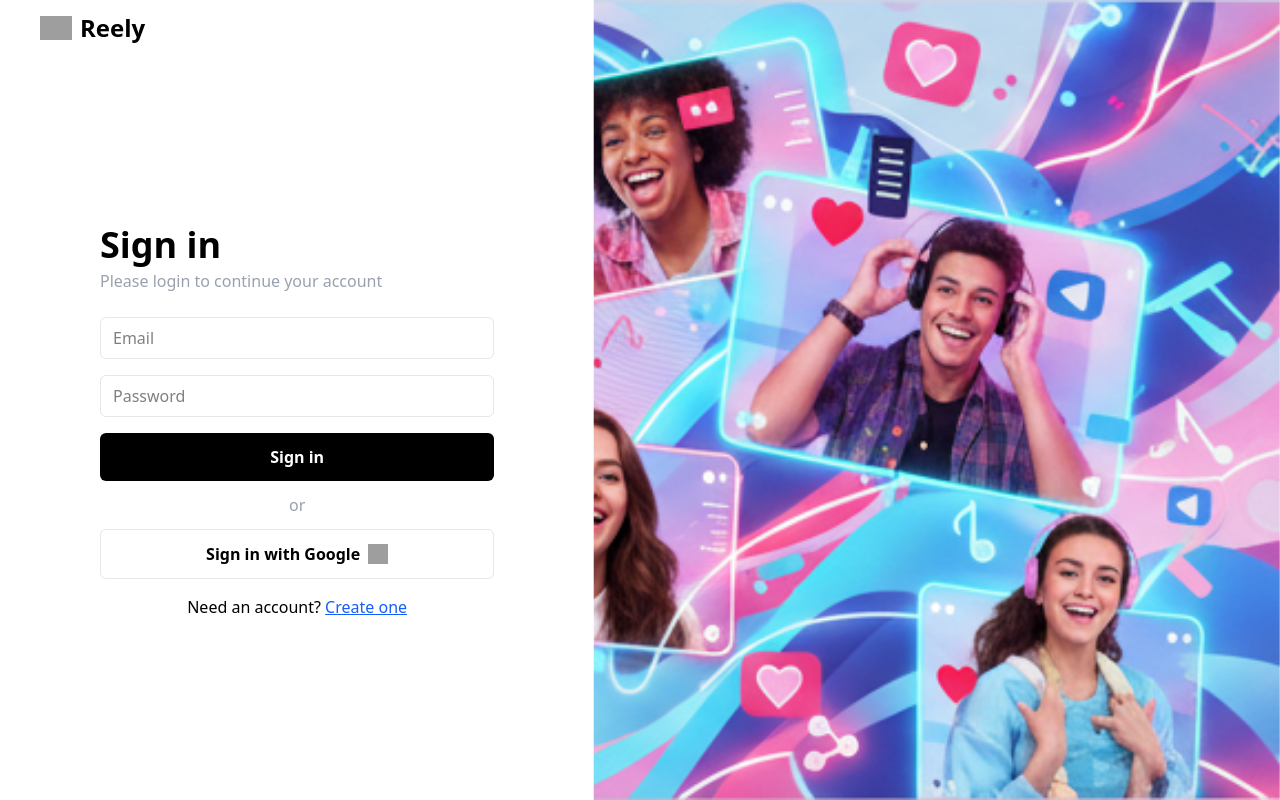
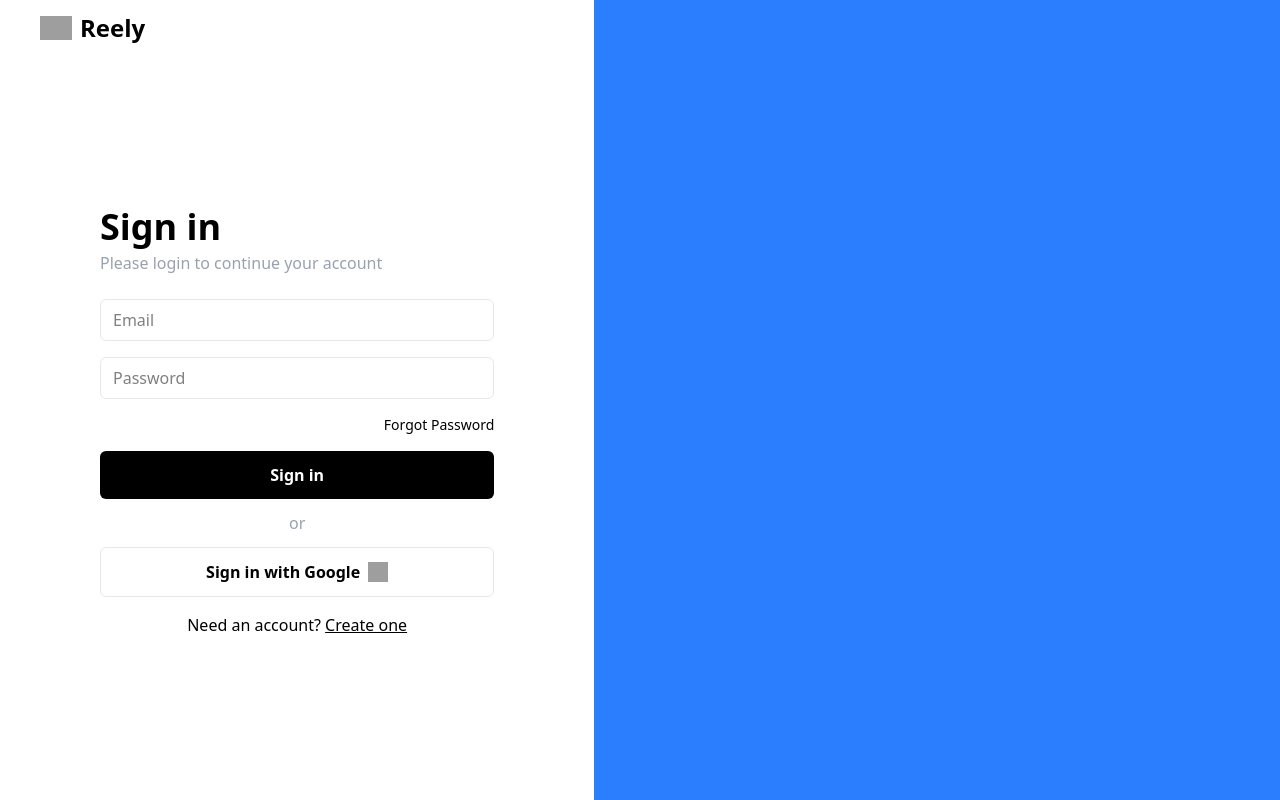
Before and after one commit to TranVinh156/Reely, a React app in the folder frontend/: page /login in a window 1280 px wide. Built offline with nearby package versions, Linux system fonts and the light colour scheme; grey boxes are pictures that could not be loaded; the HTML template or start-up script is replaced by a standard one.

Commit message:
feat: add forget password button and routing

```diff
--- a/frontend/src/main.tsx
+++ b/frontend/src/main.tsx
@@ -15,6 +15,7 @@ import { UploadProvider } from "./hooks/upload/useUploadVideo";
 import IndexPage from "./pages/FeedPage";
 import Comment from "./components/Comment/Comment";
 import FeedPage from "./pages/FeedPage";
+import ForgetPasswordPage from "./pages/ForgetPasswordPage";
 
 const queryClient = new QueryClient();
 
@@ -68,7 +69,12 @@ ReactDOM.createRoot(root).render(
                             }
                         />
 
-
+                        <Route
+                            path="/password/reset"
+                            element={
+                                <ForgetPasswordPage />
+                            }
+                        />
                     </Routes>
                 </BrowserRouter>
             </UploadProvider>
--- a/frontend/src/pages/LoginPage.tsx
+++ b/frontend/src/pages/LoginPage.tsx
@@ -2,7 +2,7 @@ import React, { useState } from 'react'
 import FormInput from '../components/Auth/FormInput'
 import useLogin, { type LoginCredentials } from '../hooks/auth/useLogin'
 import backgroundImage from '../assets/background.png'
-import { useNavigate, Link } from 'react-router'
+import { useNavigate, Link, NavLink } from 'react-router'
 
 const GOOGLE_LOGO = 'https://upload.wikimedia.org/wikipedia/commons/thumb/c/c1/Google_%22G%22_logo.svg/768px-Google_%22G%22_logo.svg.png'
 
@@ -53,6 +53,10 @@ const LoginPage: React.FC = () => {
 
                         <FormInput label="Password" type="password" value={formData.password} onChange={handleChange('password')} placeholder="Password" />
 
+                        <NavLink to="/password/reset" className='text-right text-sm hover:underline hover:cursor-pointer'>
+                            Forgot Password
+                        </NavLink>
+
                         <button
                             type="submit"
                             className="py-3 px-4 bg-black rounded-md text-white font-bold disabled:opacity-50 disabled:cursor-not-allowed"
@@ -75,13 +79,13 @@ const LoginPage: React.FC = () => {
                     </button>
 
                     <div className="text-center mt-4">
-                        Need an account? <Link to="/register" className="text-blue-600 underline">Create one</Link>
+                        Need an account? <NavLink to="/register" className="underline">Create one</NavLink>
                     </div>
                 </div>
             </section>
 
-            <aside className="hidden md:flex md:flex-4 flex-1 min-h-20" aria-hidden="true">
-                <img src={backgroundImage} alt="" className="w-full h-full object-cover object-left scale-x-[-1]" />
+            <aside className="hidden md:flex md:flex-4 flex-1 min-h-20 bg-blue-500" aria-hidden="true">
+                {/* <img src={backgroundImage} alt="" className="w-full h-full object-cover object-left scale-x-[-1]" /> */}
             </aside>
         </main>
     )
```
